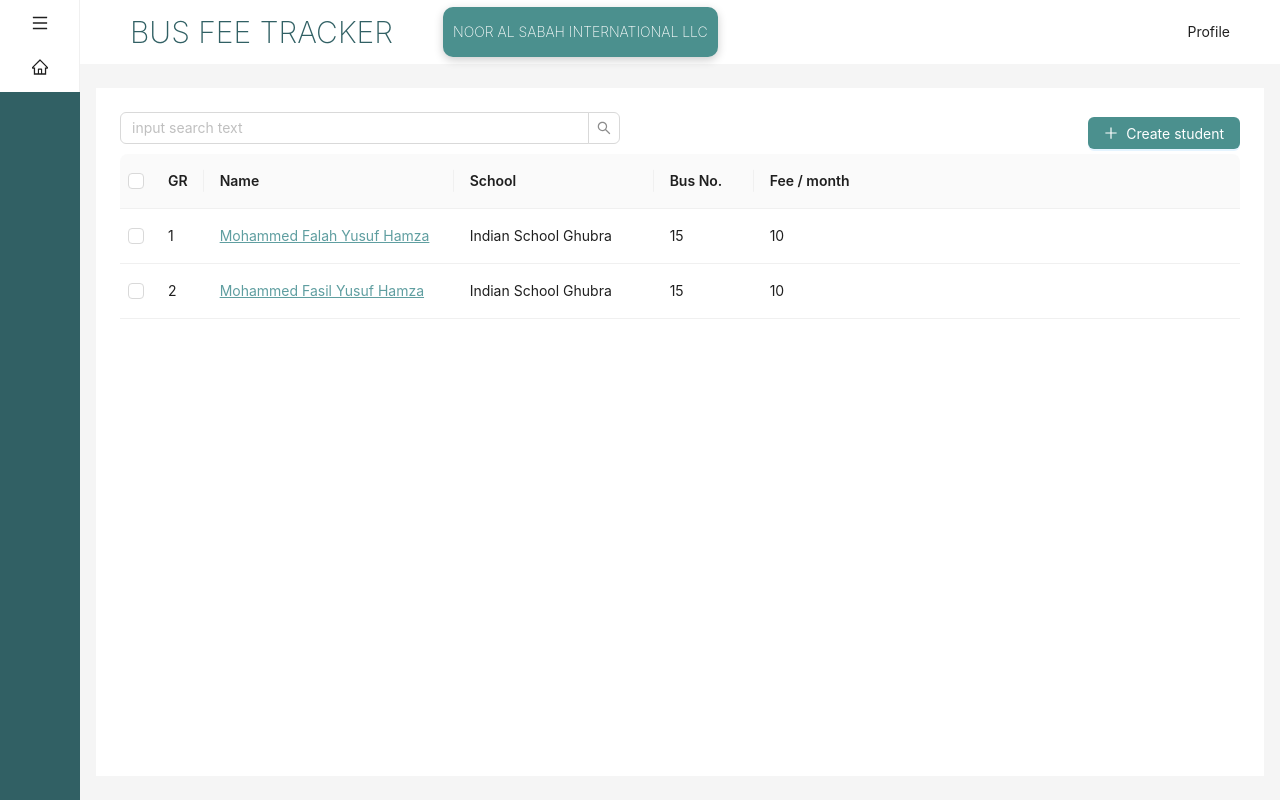
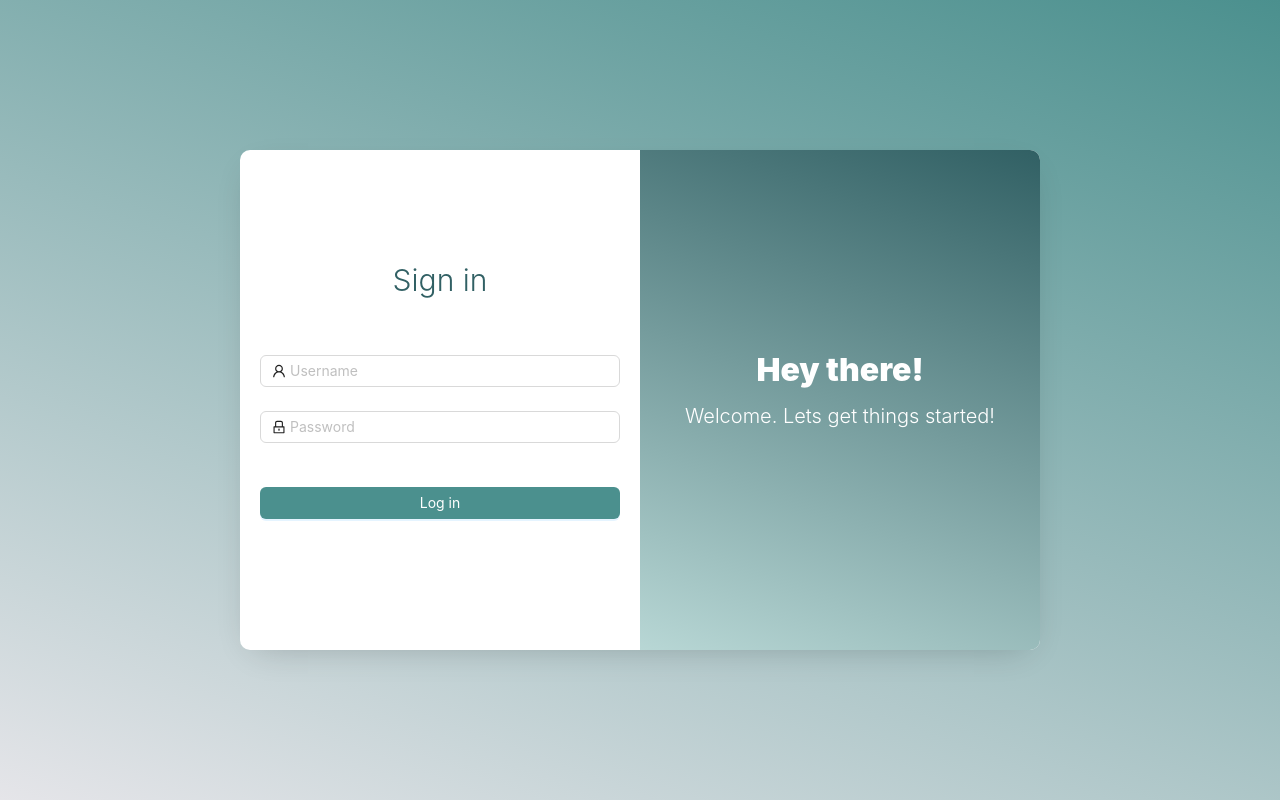
Before and after one commit to falahyusufhamza/fees-app, a React (Create React App) app: page /login in a window 1280 px wide. Built offline with nearby package versions, Linux system fonts and the light colour scheme.

Commit message:
Routing + Login page UI

```diff
--- a/package.json
+++ b/package.json
@@ -11,6 +11,7 @@
     "axios": "^1.2.6",
     "react": "^18.2.0",
     "react-dom": "^18.2.0",
+    "react-router-dom": "^6.9.0",
     "react-scripts": "5.0.1",
     "web-vitals": "^2.1.4"
   },
--- a/src/App.js
+++ b/src/App.js
@@ -1,14 +1,31 @@
 import './App.css';
 import AppLayout from './components/common/Layout';
 import Dashboard from './pages/Dashboard';
+import {createBrowserRouter, RouterProvider} from 'react-router-dom';
+import LoginPage from './pages/LoginPage';
+import 'antd/dist/reset.css';
+
+const LayoutWrapper = ({element}) => {
+  return <div className='App'>
+      <AppLayout>
+      {element}
+    </AppLayout>
+    </div>
+}
 
 function App() {
+  const router = createBrowserRouter([
+    {
+      path: "/dashboard",
+      element: <LayoutWrapper element={<Dashboard/>}/>
+    },
+    {
+      path: "/login",
+      element: <LoginPage/>
+    }
+  ])
   return (
-    <div className="App">
-      <AppLayout>
-        <Dashboard/>
-      </AppLayout>
-    </div>
+    <RouterProvider router={router} />
   );
 }
 
--- /dev/null
+++ b/src/pages/LoginPage.css
@@ -0,0 +1,75 @@
+.login-page {
+    height: 100vh;
+    display: flex;
+    align-items: center;
+    width: 100vw;
+    justify-content: center;
+    background: linear-gradient(200deg, var(--primary-lite) 0%, var(--secondary-color) 100%);
+}
+.login-page .login-container {
+    width: 800px;
+    display: flex;
+    justify-content: center;
+    align-items: center;
+    height: 500px;
+    box-shadow: 0px 10px 34px -15px rgba(0, 0, 0, 0.24);
+    background-color: white;
+    border-radius: 10px;
+}
+.login-container .login-form {
+    width: 50%;
+    padding: 20px;
+    height: 100%;
+    margin: auto;
+    display: flex;
+    justify-content: center;
+    align-items: center;
+}
+.login-form form {
+    width: 100%;
+}
+.login-form .title {
+    text-align: center;
+    color: var(--primary-color);
+    margin-bottom: 50px;
+    font-weight: 300;
+    font-size: 30px;
+}
+.login-form .submit-button-container {
+    padding-top: 20px;
+    width: 100%;
+}
+.login-container .extra-content {
+    width: 50%;
+    background: linear-gradient(200deg, var(--primary-color) 0%, var(--secondary-dark) 100%);
+    height: 100%;
+    border-top-right-radius: 10px;
+    border-bottom-right-radius: 10px;
+    display: flex;
+    justify-content: center;
+    align-items: center;
+    padding: 20px;
+    text-align: center;
+}
+.login-container .extra-content h2 {
+    color: white;
+    font-weight: 900;
+    font-size: 2rem;
+}
+.extra-content .description {
+    color: white;
+    font-weight: 300;
+    font-size: 20px;
+}
+#components-form-demo-normal-login .login-form {
+    max-width: 300px;
+  }
+  #components-form-demo-normal-login .login-form-forgot {
+    float: right;
+  }
+  #components-form-demo-normal-login .ant-col-rtl .login-form-forgot {
+    float: left;
+  }
+  .login-form .login-form-button {
+    width: 100%;
+  }
--- /dev/null
+++ b/src/pages/LoginPage.js
@@ -0,0 +1,79 @@
+import React from 'react';
+import './LoginPage.css';
+import { Form, Button, Input } from 'antd';
+import { LockOutlined, UserOutlined } from '@ant-design/icons';
+import { useNavigate } from 'react-router-dom';
+
+const LoginPage = () => {
+    const navigate = useNavigate();
+    const onLogin = (values) => {
+        const {username, password} = values;
+        if (username === "admin" && password === "admin") {
+            navigate("/dashboard");
+        }
+    }
+  return (
+    <div className="login-page">
+      <div className="login-container">
+        <div className='login-form'>
+        <Form
+          name="normal_login"
+          className=""
+          onFinish={onLogin}
+        >
+        <p className='title'>Sign in</p>
+
+          <Form.Item
+            name="username"
+            rules={[
+              {
+                required: true,
+                message: 'Please input your Username!',
+              },
+            ]}
+          >
+            <Input
+              prefix={<UserOutlined className="site-form-item-icon" />}
+              placeholder="Username"
+            />
+          </Form.Item>
+          <Form.Item
+            name="password"
+            rules={[
+              {
+                required: true,
+                message: 'Please input your Password!',
+              },
+            ]}
+          >
+            <Input
+              prefix={<LockOutlined className="site-form-item-icon" />}
+              type="password"
+              placeholder="Password"
+            />
+          </Form.Item>
+
+          <Form.Item className='submit-button-container'>
+            <Button
+              type="primary"
+              htmlType="submit"
+              className="login-form-button"
+            >
+              Log in
+            </Button>
+          </Form.Item>
+        </Form>
+        </div>
+
+        <div className='extra-content'>
+            <div>
+                <h2>Hey there!</h2>
+                <p className='description'>Welcome. Lets get things started!</p>
+            </div>
+        </div>
+      </div>
+    </div>
+  );
+};
+
+export default LoginPage;
```
Also changed, not shown: 1 other file (tests, documents, lock files or other folders).
